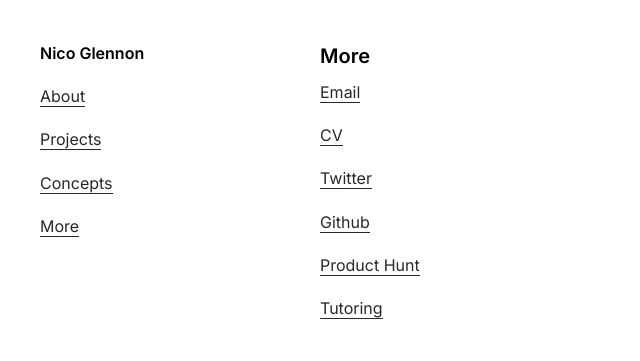
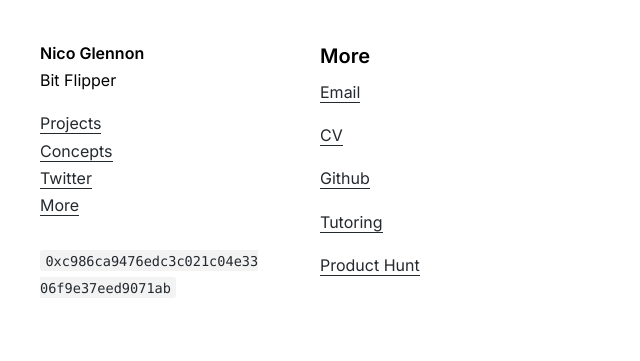
Before and after one commit to nicoglennon/nico-gl, a Gatsby site: page /more in a window 1280 px wide. Shown: the whole page, without its empty margins (0-640 px from the left). Built offline with nearby package versions, Linux system fonts and the light colour scheme; Gatsby itself is replaced by a stand-in of ours.

Commit message:
Add ETH wallet

```diff
--- a/src/components/sidebar.js
+++ b/src/components/sidebar.js
@@ -4,29 +4,52 @@ import styled from "styled-components";
 import "../styles/index.css";
 import { Link } from "gatsby";
 
+const LinkWrapper = styled.div`
+  display: block;
+  font-size: 1rem;
+`;
+
 const SectionWrapper = styled.div``;
 
 const Sidebar = ({ siteTitle, page }) => (
   <div id="sidebar">
     <SectionWrapper>
-      <p>
-        <p style={{ borderBottom: "none" }}>
+      <LinkWrapper>
+        <p style={{ borderBottom: "none", marginBottom: 0 }}>
           <strong>Nico Glennon</strong>
         </p>
-      </p>
-      <p>
+        <p>Bit Flipper</p>
+      </LinkWrapper>
+      {/* <LinkWrapper>
         <Link to="/about">About</Link>
-      </p>
-      <p>
+      </LinkWrapper> */}
+      <LinkWrapper>
         <Link to="/projects">Projects</Link>
-      </p>
-      <p>
+      </LinkWrapper>
+      <LinkWrapper>
         <Link to="/concepts">Concepts</Link>
-      </p>
-      <p>
+      </LinkWrapper>
+      <LinkWrapper>
+        <a
+          href="https://twitter.com/nicoglennon"
+          target="_blank"
+          rel="noreferrer"
+        >
+          Twitter
+        </a>
+      </LinkWrapper>
+      <LinkWrapper>
         <Link to="/more">More</Link>
-      </p>
+      </LinkWrapper>
       <br />
+      <a
+        href="https://etherscan.io/address/0xc986ca9476edc3c021c04e3306f9e37eed9071ab"
+        target="_blank"
+        rel="noreferrer"
+        style={{ borderBottom: "none" }}
+      >
+        <code>0xc986ca9476edc3c021c04e3306f9e37eed9071ab</code>
+      </a>
     </SectionWrapper>
   </div>
 );
--- a/src/pages/more.js
+++ b/src/pages/more.js
@@ -17,20 +17,20 @@ function More() {
       </p>
       <p>
         <a
-          href="https://twitter.com/nicoglennon"
-          target="_blank"
-          rel="noreferrer"
-        >
-          Twitter
-        </a>
-      </p>
-      <p>
-        <a
           href="https://github.com/nicoglennon"
           target="_blank"
           rel="noreferrer"
         >
           Github
+        </a>
+      </p>
+      <p>
+        <a
+          href="https://www.wyzant.com/Tutors/nico"
+          target="_blank"
+          rel="noreferrer"
+        >
+          Tutoring
         </a>
       </p>
       <p>
@@ -42,15 +42,6 @@ function More() {
           Product Hunt
         </a>
       </p>
-      <p>
-        <a
-          href="https://www.wyzant.com/Tutors/nico"
-          target="_blank"
-          rel="noreferrer"
-        >
-          Tutoring
-        </a>
-      </p>
     </Layout>
   );
 }
```
